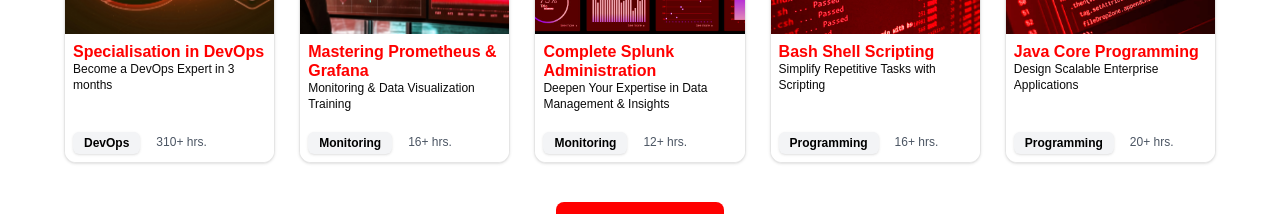
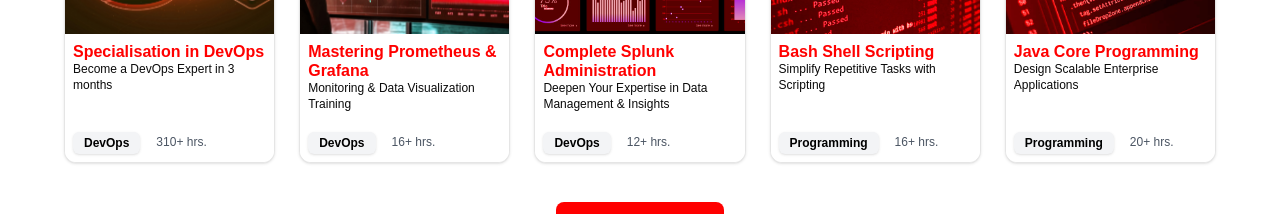
Before and after one commit to bhupeshchoudhary/hash13FrontEnd, a Next.js app: page / in a window 1280 px wide. Shown: the part 7080-7294 px from the top of the page. Built offline with nearby package versions, Linux system fonts and the light colour scheme.

Commit message:
refactor: changed the cateogory of this courses

```diff
--- a/data/courses/specialisation-in-prometheus-grafana.ts
+++ b/data/courses/specialisation-in-prometheus-grafana.ts
@@ -11,7 +11,7 @@ export const specialisationInPrometheusGrafana:Course = {
     price: 4893,
     originalPrice: 8500,
     enrolledStudents: 12000,
-    category: "Monitoring",
+    category: "DevOps",
     shortDescription: "Industry-Relevant Training | Hands-On Labs | Real-World Projects | Best-In-Class Curriculum",
     paymentLink: "https://rzp.io/rzp/StuN70VM",
     backgroundImage: "/assets/cources/courseDetails/grafana/promethes-and-grafana.jpg",
--- a/data/courses/specialisation-in-splunk.ts
+++ b/data/courses/specialisation-in-splunk.ts
@@ -10,7 +10,7 @@ export const specialisationInSplunk:Course ={
     price: 5850,
     originalPrice: 10000,
     enrolledStudents: 10000,
-    category: "Monitoring",
+    category: "DevOps",
     shortDescription: "Industry-Relevant & Recognized Training | Hands-On Data Analysis Experience | Real-Time Industry Use Cases | 100% Practical Training",
     paymentLink: "https://rzp.io/rzp/sETCCIg",
     backgroundImage: "/assets/cources/courseDetails/splunk/splunk.jpg",
```
